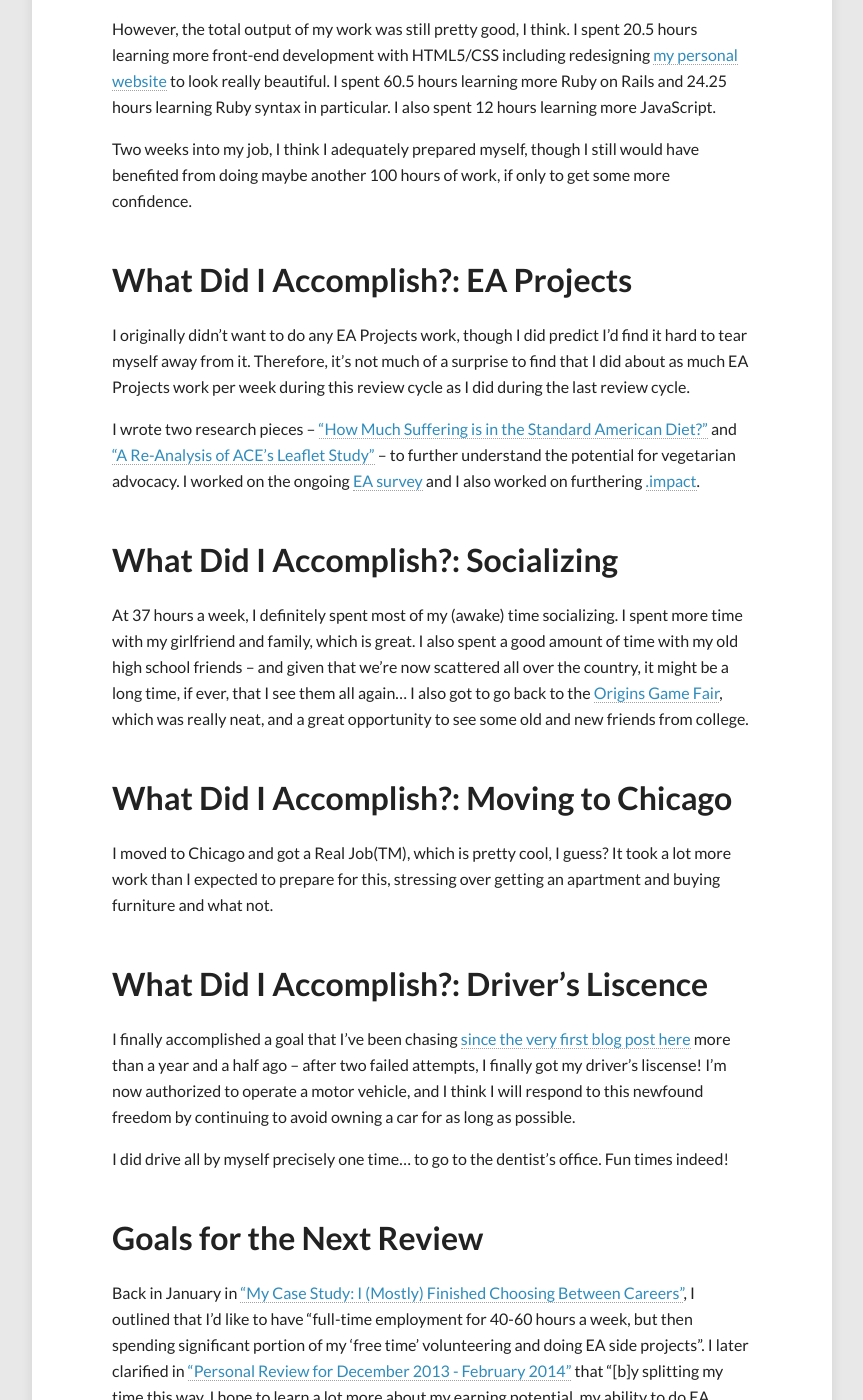
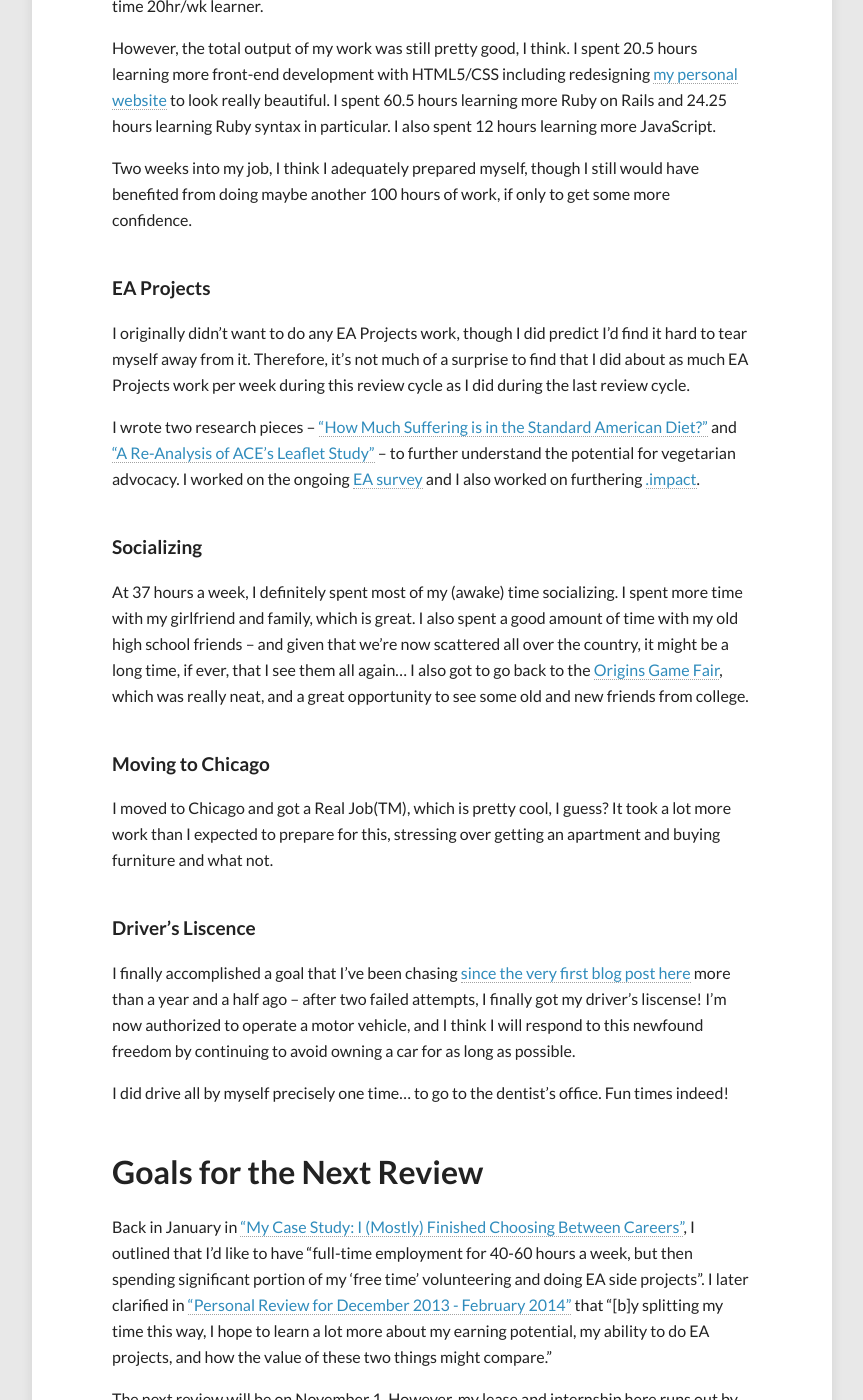
Before and after one commit to peterhurford/peterhurford.github.io, a Jekyll site: the page built from _posts/2014-07-13-personal-review-for-may-june-2014.markdown, in a window 1280 px wide and 1400 px high, scrolled down 2996 px. Shown: the whole window, without its empty margins (208-1071 px from the left). Built offline with Jekyll 4.4.1, drawn with Linux system fonts in a browser that asks for light colours; comment, search, counter and statistics services are not loaded; some of the changed text lies outside the part shown.

Commit message:
Updated H2s into H4s in personal review'

```diff
--- a/_posts/2014-07-13-personal-review-for-may-june-2014.markdown
+++ b/_posts/2014-07-13-personal-review-for-may-june-2014.markdown
@@ -81,7 +81,9 @@
 
 
 
-## What Did I Accomplish?: Pre-professional Prep
+## What Did I Accomplish?
+
+#### Pre-professional Prep
 
 I'm a bit dissapointed that -- despite making it my primary focus and no longer having school to compete -- the amount of time I spent working on learning computer programming only bumped up by half an hour a week.  I fell far short from my target goal of being a full-time 40hr/wk learner and didn't even make the goal I thought would be so easy of being a part-time 20hr/wk learner.
 
@@ -91,7 +93,7 @@
 
 
 
-## What Did I Accomplish?: EA Projects
+#### EA Projects
 
 I originally didn't want to do any EA Projects work, though I did predict I'd find it hard to tear myself away from it.  Therefore, it's not much of a surprise to find that I did about as much EA Projects work per week during this review cycle as I did during the last review cycle.
 
@@ -99,19 +101,19 @@
 
 
 
-## What Did I Accomplish?: Socializing
+#### Socializing
 
 At 37 hours a week, I definitely spent most of my (awake) time socializing.  I spent more time with my girlfriend and family, which is great.  I also spent a good amount of time with my old high school friends -- and given that we're now scattered all over the country, it might be a long time, if ever, that I see them all again...  I also got to go back to the [Origins Game Fair](http://originsgamefair.com/), which was really neat, and a great opportunity to see some old and new friends from college.
 
 
 
-## What Did I Accomplish?: Moving to Chicago
+#### Moving to Chicago
 
 I moved to Chicago and got a Real Job(TM), which is pretty cool, I guess?  It took a lot more work than I expected to prepare for this, stressing over getting an apartment and buying furniture and what not.
 
 
 
-## What Did I Accomplish?: Driver's Liscence
+#### Driver's Liscence
 
 I finally accomplished a goal that I've been chasing [since the very first blog post here](http://everydayutilitarian.com/essays/new-years-resolutions/) more than a year and a half ago -- after two failed attempts, I finally got my driver's liscense!  I'm now authorized to operate a motor vehicle, and I think I will respond to this newfound freedom by continuing to avoid owning a car for as long as possible.
 
```
Also changed, not shown: 1 other file.
